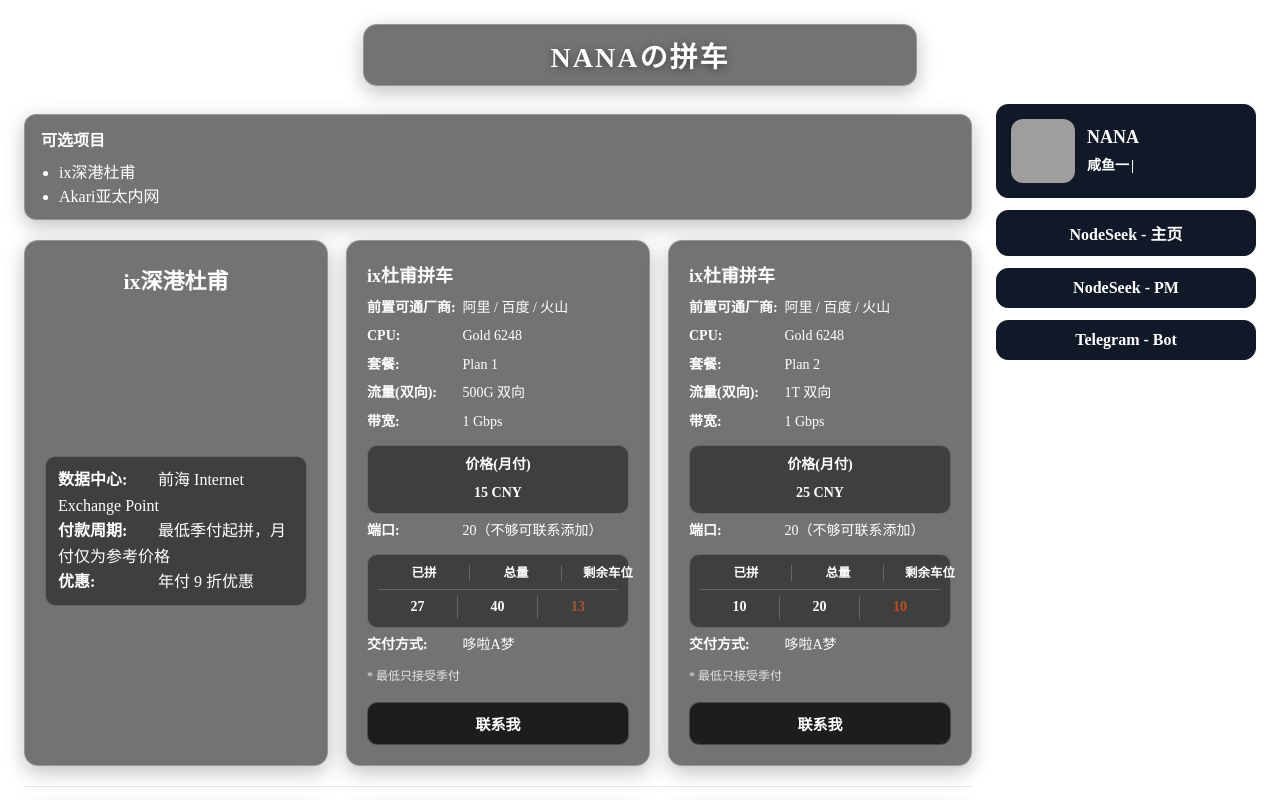
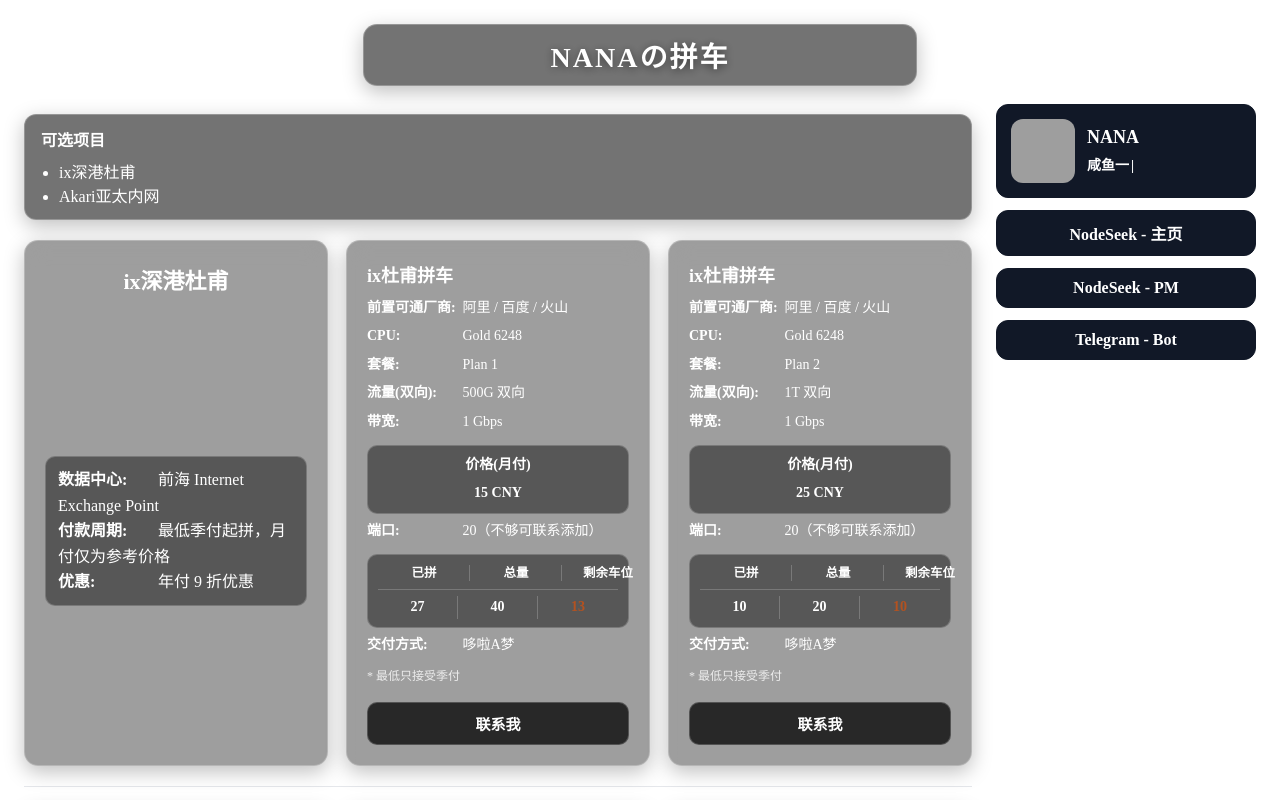
Before and after one commit to L1ttlebear/shoplist, a Vue app: page / in a window 1280 px wide. Shown: the top 800 px of the page. Built offline with nearby package versions, Linux system fonts and the light colour scheme; grey boxes are pictures that could not be loaded.

Commit message:
improve background visibility

```diff
--- a/src/App.vue
+++ b/src/App.vue
@@ -106,8 +106,11 @@ const bRows = computed(() => chunk(bItems, 2));
 </script>
 
 <style scoped>
+:global(html, body){
+  min-height:100%;
+}
 :global(body){
-  background:url(v-bind(backgroundUrl)) center/cover fixed no-repeat;
+  background:url(v-bind(backgroundUrl)) center/cover no-repeat fixed;
 }
 @media (max-width: 640px){
   :global(body){
--- a/src/components/ProductCard.vue
+++ b/src/components/ProductCard.vue
@@ -83,9 +83,9 @@ defineProps({ p: Object });
   border-radius:14px;
   padding:20px;
   box-shadow:0 6px 20px rgba(0,0,0,.25);
-  background:rgba(0,0,0,.55);
-  backdrop-filter: blur(10px);
-  -webkit-backdrop-filter: blur(10px);
+  background:rgba(0,0,0,.38);
+  backdrop-filter: blur(12px);
+  -webkit-backdrop-filter: blur(12px);
   color:#fff;
   display:flex;
   flex-direction:column;
```
